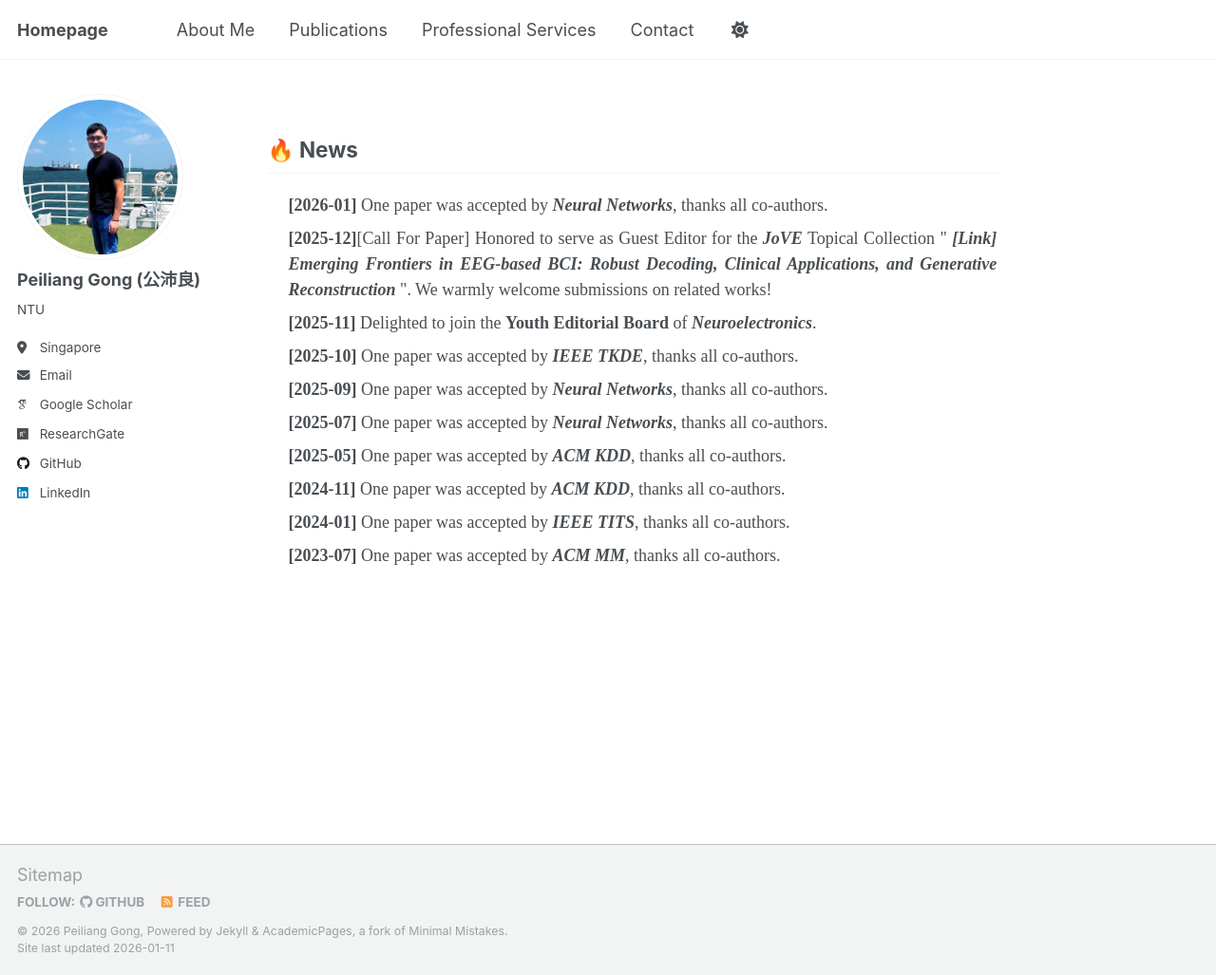
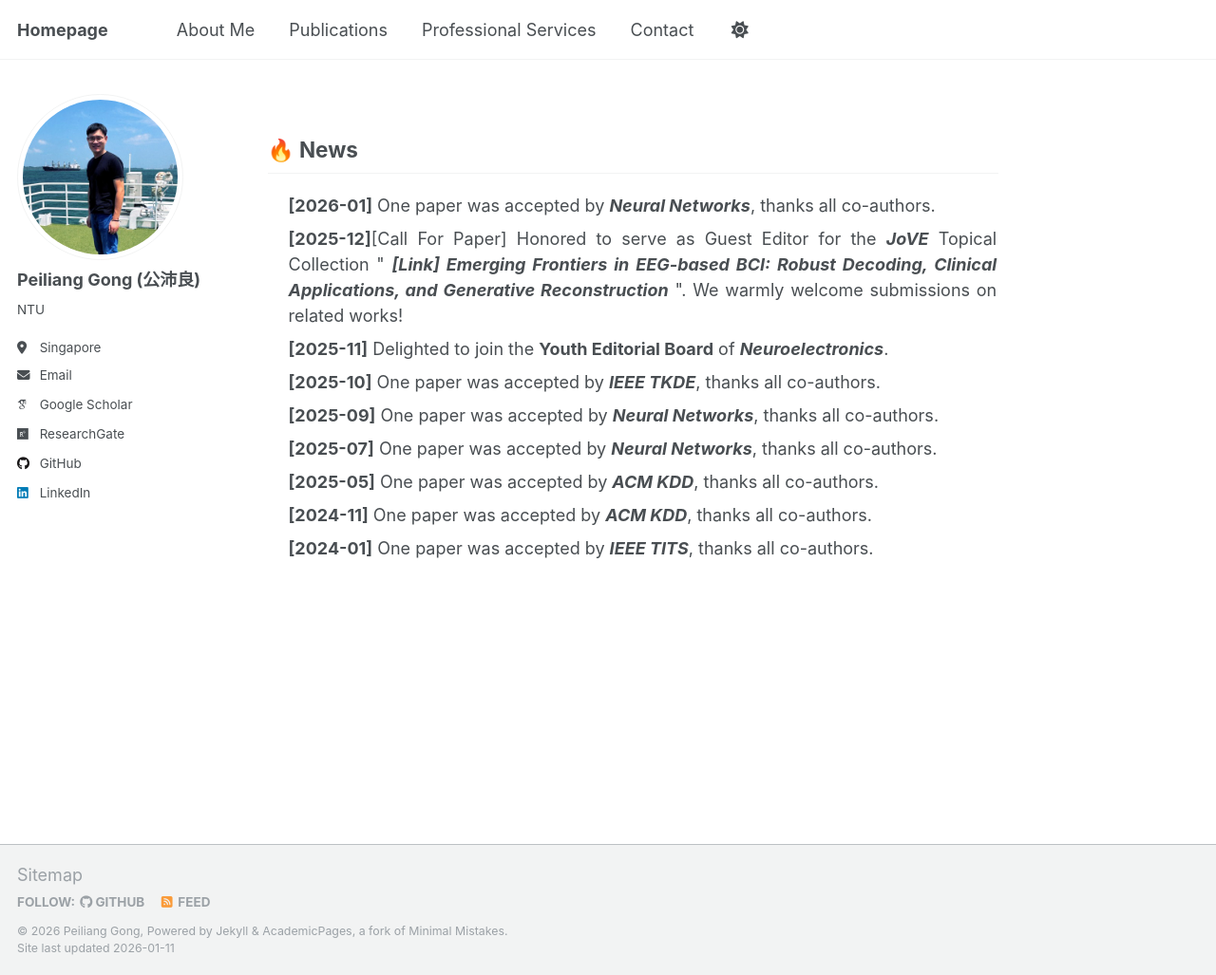
Before and after one commit to Tokenmw/Tokenmw.github.io, a Jekyll site: the page built from _pages/news.md, in a window 1280 px wide and 1027 px high. Shown: the whole window at 95% size. Built offline with Jekyll 4.4.1, drawn with Linux system fonts in a browser that asks for light colours; some web fonts are replaced; our own code applies the rules of GitHub Pages for plain Markdown files.

Commit message:
Update news.md

```diff
--- a/_pages/news.md
+++ b/_pages/news.md
@@ -1,5 +1,5 @@
 <!-- News section -->
-<div id="news" style="font-family: 'Times New Roman', serif; text-align: justify;">
+<div id="news" style="text-align: justify;">
 <h2>🔥 News</h2>
 <ul style="list-style-type: none; margin-left: 20px; padding: 2px; overflow-y: scroll; height:400px;">
   <li style="margin-bottom: 8px;"><b>[2026-01]</b> One paper was accepted by <b><i>Neural Networks</i></b>, thanks all co-authors.</li>
```
